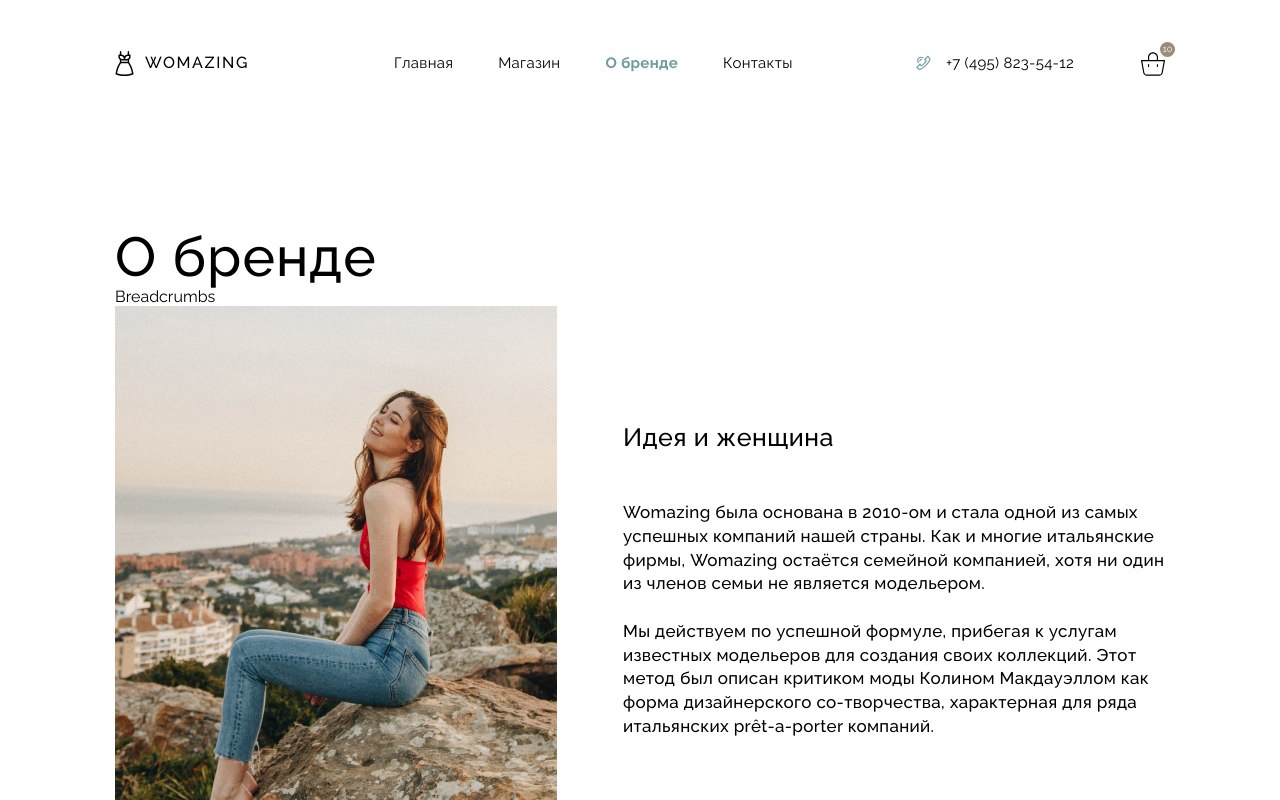
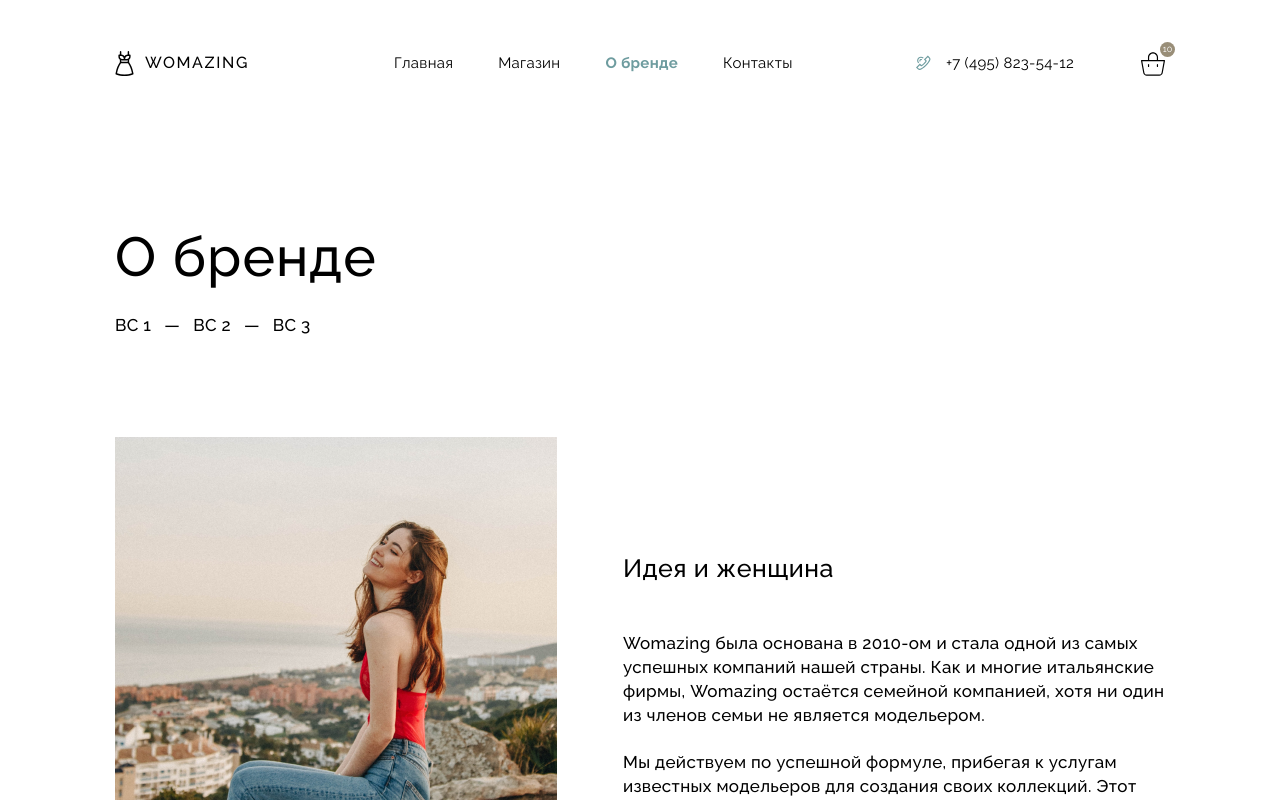
Before and after one commit to VladLesun/react-ts-womazing, a React (Vite) app: page /about-brand in a window 1280 px wide. Shown: the top 800 px of the page. Built offline with nearby package versions, Linux system fonts and the light colour scheme.

Commit message:
refactor: component PagesTitle change PageTitleContent

```diff
--- /dev/null
+++ b/src/components/UI/PageTitleContent/PageTitleContent.jsx
@@ -0,0 +1,16 @@
+import s from './PageTitleContent.module.scss';
+
+function PageTitleContent({ children }) {
+	return (
+		<div className={s.wrap}>
+			<h1 className={s.title}>{children}</h1>
+			<ul className={s.list}>
+				<li className={s.item}>BC 1</li>
+				<li className={s.item}>BC 2</li>
+				<li className={s.item}>BC 3</li>
+			</ul>
+		</div>
+	);
+}
+
+export default PageTitleContent;
--- /dev/null
+++ b/src/components/UI/PageTitleContent/PageTitleContent.module.scss
@@ -0,0 +1,52 @@
+@use '../../../styles/media' as *;
+@use '../../../styles/variables' as *;
+
+.wrap {
+	margin-bottom: 100px;
+}
+
+.title {
+	margin-bottom: 26px;
+	font-weight: 500;
+	font-size: 55px;
+	line-height: 110%;
+	letter-spacing: 0.02em;
+}
+
+.list {
+	display: flex;
+	gap: 13px;
+}
+
+.item {
+	font-weight: 500;
+	font-size: 17px;
+	line-height: 140%;
+	letter-spacing: 0.02em;
+
+	&:not(:first-child) {
+		&::before {
+			content: '—';
+			margin-right: 13px;
+			color: $black;
+		}
+	}
+}
+
+@include laptop-lg {
+	.title {
+		font-size: 45px;
+	}
+}
+
+@include laptop {
+	.title {
+		font-size: 30px;
+	}
+}
+
+@include tablet {
+	.title {
+		font-size: 25px;
+	}
+}
--- a/src/components/UI/PagesTitle/PagesTitle.jsx
+++ /dev/null
@@ -1,7 +0,0 @@
-import s from './PagesTitle.module.scss';
-
-function PagesTitle({ children }) {
-	return <h1 className={s.title}>{children}</h1>;
-}
-
-export default PagesTitle;
--- a/src/components/UI/PagesTitle/PagesTitle.module.scss
+++ /dev/null
@@ -1,20 +0,0 @@
-@use '../../../styles/media' as *;
-
-.title {
-	font-weight: 500;
-	font-size: 55px;
-	line-height: 110%;
-	letter-spacing: 0.02em;
-
-	@include laptop-lg {
-		font-size: 45px;
-	}
-
-	@include laptop {
-		font-size: 30px;
-	}
-
-	@include tablet {
-		font-size: 25px;
-	}
-}
--- a/src/pages/AboutBrand/AboutBrand.jsx
+++ b/src/pages/AboutBrand/AboutBrand.jsx
@@ -1,5 +1,5 @@
 import Button from '../../components/UI/Button/Button';
-import PagesTitle from '../../components/UI/PagesTitle/PagesTitle';
+import PageTitleContent from '../../components/UI/PageTitleContent/PageTitleContent';
 import PagesWrap from '../../components/UI/PagesWrap/PagesWrap';
 import s from './AboutBrand.module.scss';
 
@@ -7,8 +7,7 @@ function AboutBrand() {
 	return (
 		<PagesWrap>
 			<div className='container'>
-				<PagesTitle children='О бренде' />
-				<div>Breadcrumbs</div>
+				<PageTitleContent children='О бренде' />
 				<div>
 					<ul className={s.list}>
 						<li className={s.item}>
```
